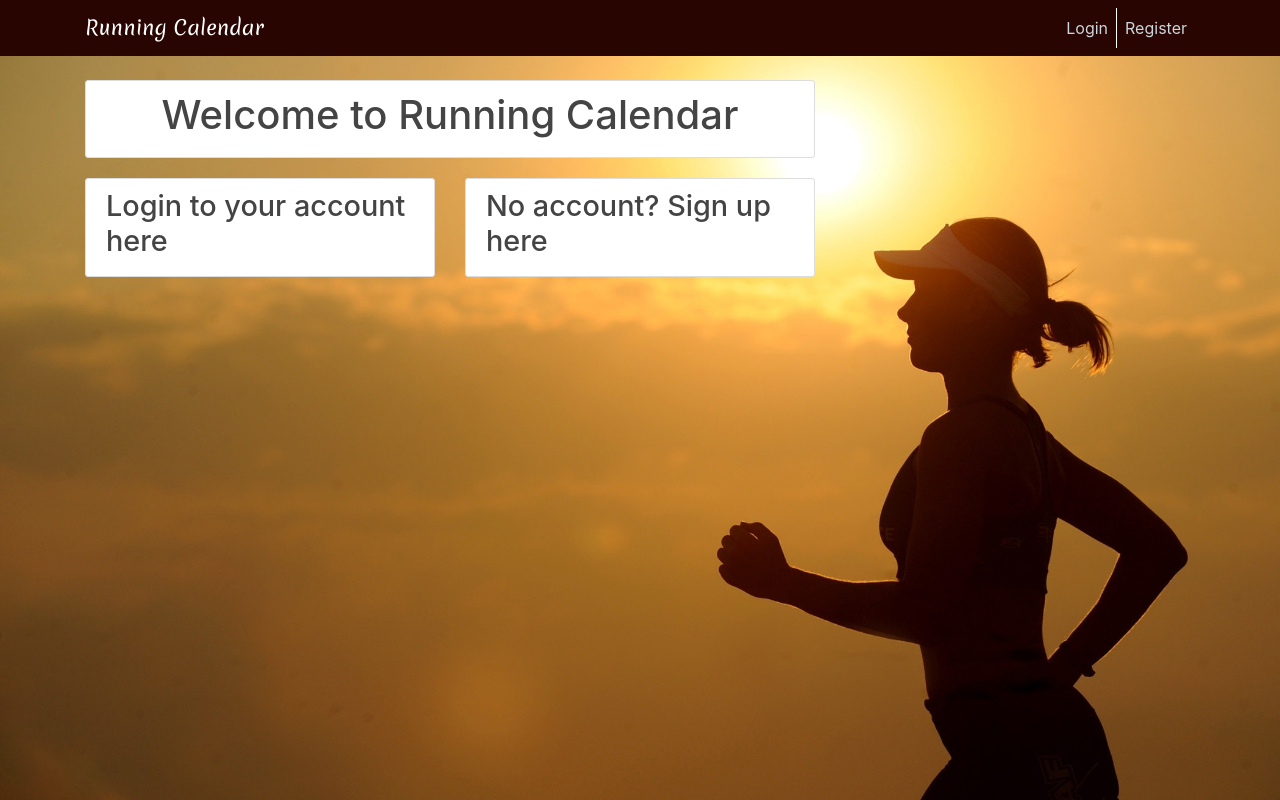
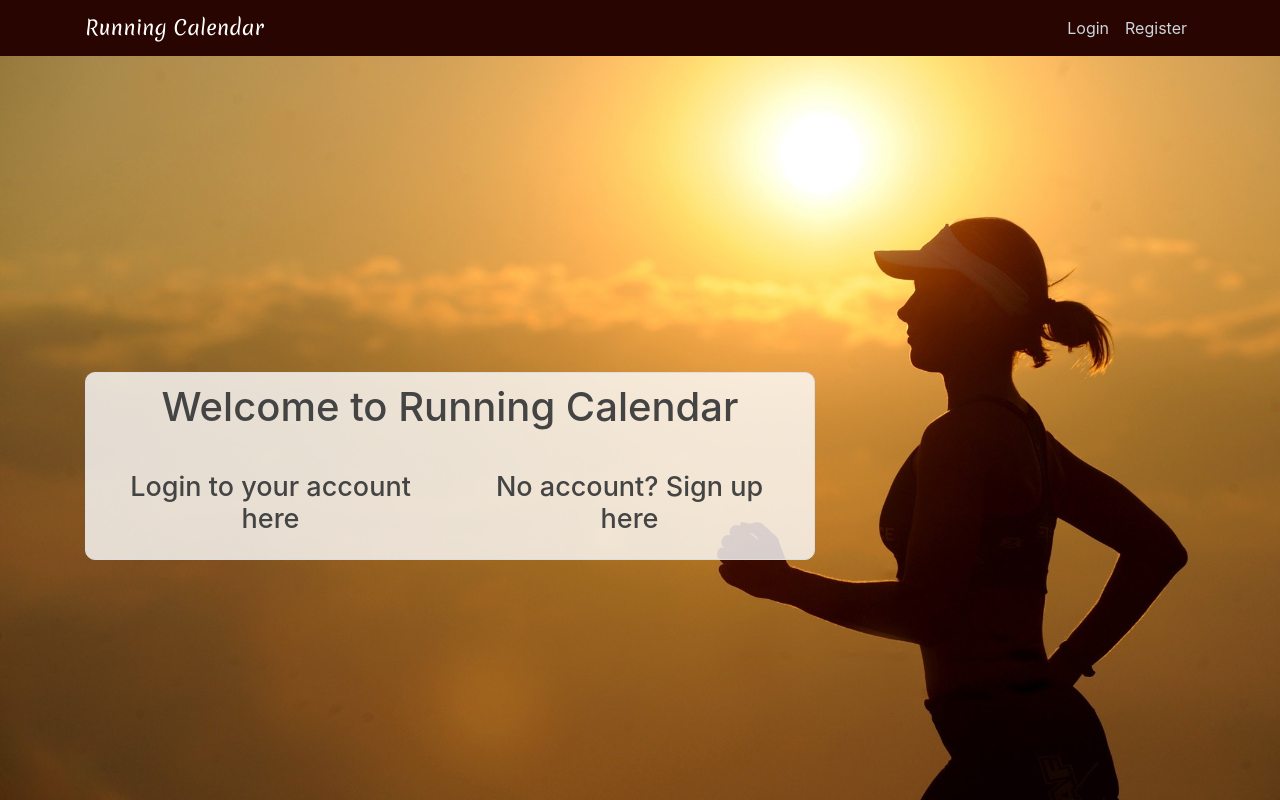
Before and after one commit to Code-Institute-Submissions/flask-training-calendar, a Flask app: page / in a window 1280 px wide. Shown: the top 800 px of the page. Run offline with Flask 2, Linux system fonts and the light colour scheme; some libraries are stand-ins or nearby versions.

Commit message:
Further styling

```diff
--- a/flasktrainingcalendar/routes.py
+++ b/flasktrainingcalendar/routes.py
@@ -26,7 +26,7 @@ def get_workouts():
 @app.route('/workouts/completed')
 def get_completed_workouts():
     page = request.args.get('page', 1, type=int)
-    workouts = Workout.query.filter_by(user_id = current_user.id, completed=True).order_by(Workout.target_date).paginate(page=page, per_page=9)
+    workouts = Workout.query.filter_by(user_id = current_user.id, completed=True).order_by(Workout.target_date.desc()).paginate(page=page, per_page=9)
     return render_template("completed_workouts.html", workouts=workouts, title="completed workouts")
 
 @app.route('/register', methods=['POST', "GET"])
@@ -42,6 +42,9 @@ def register():
         flash("Your account has been successfully created, please login", "success")
         return redirect(url_for("home"))
     return render_template("register.html", title="register", form=form)
+
+
+
 
 @app.route('/login', methods=["POST", "GET"])
 def login():
@@ -292,5 +295,5 @@ def view_user_completed(username):
         flash("You are not following that user", "warning")
         return redirect(url_for("following"))
     page = request.args.get('page', 1, type=int)
-    workouts = Workout.query.filter_by(user_id = user.id, completed=True).order_by(Workout.target_date).paginate(page=page, per_page=9)
+    workouts = Workout.query.filter_by(user_id = user.id, completed=True).order_by(Workout.target_date.desc()).paginate(page=page, per_page=9)
     return render_template('user_completed.html', user=user, workouts = workouts)
--- a/flasktrainingcalendar/static/main.css
+++ b/flasktrainingcalendar/static/main.css
@@ -46,10 +46,11 @@ h2{
   border: 1px solid #dddddd;
   border-radius: 10px;
   margin-bottom: 20px;
+  transition: all .2s ease-in-out;
 }
 
 .calendar-date{
-  color: red;
+  color: #ca2a2a;
   text-align: center;
 }
 
@@ -61,12 +62,20 @@ h2{
   font-size: 15px;
 }
 
+.run-description-date{
+  color: red;
+}
+
 .single-info{
   background: rgb(255,255,255,0.8);
   padding: 10px 20px;
   border: 1px solid #dddddd;
   border-radius: 10px;
   margin-bottom: 20px;
+}
+
+.page-center{
+  margin-top: 40%;
 }
 
 .single-info-header{
@@ -79,8 +88,11 @@ h2{
 }
 
 a.article-title:hover {
-  color: #428bca;
   text-decoration: none;
+}
+
+article.calendar-cell:hover {
+  transform: scale(1.05);
 }
 
 .article-content {
@@ -128,9 +140,6 @@ a.article-title:hover {
     font-family: 'Merienda', cursive;
 }
 
-.nav-item-border {
-  border-right: 1px solid #ffffff;
-}
 
 
 
@@ -141,3 +150,7 @@ a.article-title:hover {
 .center-align {
   text-align: center;
 }
+
+.inline{
+  display: inline;
+}
--- a/flasktrainingcalendar/templates/home.html
+++ b/flasktrainingcalendar/templates/home.html
@@ -15,7 +15,7 @@
                 </div>
             </article>
         {% else %}
-            <article class="media single-info">
+            <article class="media single-info page-center">
                 <div class="media-body">
                     <div class="single-info-header">
                         <h1>No Workout Today</h1>
@@ -26,30 +26,25 @@
                 </div>
             </article>
         {% endif %}
-        {% else %}
-            <article class="media content-section">
-                <div class="media-body center-align">
+    {% else %}
+        <article class="media single-info page-center">
+            <div class="media-body">
+                <div class="single-info-header">
                     <h1>Welcome to Running Calendar</h1>
                 </div>
-            </article>
-
-            <div class="row">
-                <div class="col-md-6">
-                    <article class="media content-section title-page">
-                        <div class="media-body">
+                <div class="row">
+                    <div class="col-md-6">
+                        <div class="run-description">
                             <a href="{{url_for('login')}}"><h2>Login to your account here</h2></a>
                         </div>
-                    </article>
-                </div>
-
-                <div class="col-md-6">
-                    <article class="media content-section title-page">
-                        <div class="media-body">
+                    </div>
+                    <div class="col-md-6">
+                        <div class="run-description">
                             <a href="{{url_for('register')}}"><h2>No account? Sign up here</h2></a>
                         </div>
-                    </article>
+                    </div>
                 </div>
             </div>
-
+        </article>
     {% endif %}
 {% endblock content %}
--- a/flasktrainingcalendar/templates/layout.html
+++ b/flasktrainingcalendar/templates/layout.html
@@ -27,19 +27,19 @@
                 <div class="collapse navbar-collapse" id="navbarToggle">
                     <div class="navbar-nav mr-auto">
                         {% if current_user.is_authenticated %}
-                            <a class="nav-item nav-link nav-item-border" href="{{url_for('get_workouts')}}">Upcoming Workouts</a>
-                            <a class="nav-item nav-link nav-item-border" href="{{url_for('get_completed_workouts')}}">Completed Workouts</a>
-                            <a class="nav-item nav-link nav-item-border" href="{{url_for('new_workout')}}">Add A Workout</a>
+                            <a class="nav-item nav-link" href="{{url_for('get_workouts')}}">Upcoming Workouts</a>
+                            <a class="nav-item nav-link" href="{{url_for('get_completed_workouts')}}">Completed Workouts</a>
+                            <a class="nav-item nav-link" href="{{url_for('new_workout')}}">Add A Workout</a>
                             <a class="nav-item nav-link" href="{{url_for('following')}}">Following</a>
                         {% endif %}
                     </div>
                     <!-- Navbar Right Side -->
                     <div class="navbar-nav">
                         {% if current_user.is_authenticated %}
-                            <a class="nav-item nav-link nav-item-border" href="{{url_for('account')}}">Account</a>
+                            <a class="nav-item nav-link" href="{{url_for('account')}}">Account</a>
                             <a class="nav-item nav-link" href="{{url_for('logout')}}">Logout</a>
                         {% else %}
-                            <a class="nav-item nav-link nav-item-border" href="{{url_for('login')}}">Login</a>
+                            <a class="nav-item nav-link" href="{{url_for('login')}}">Login</a>
                             <a class="nav-item nav-link" href="{{url_for('register')}}">Register</a>
                         {% endif %}
                     </div>
```
Also changed, not shown: flasktrainingcalendar/templates/workout.html (+6 -8 lines).
